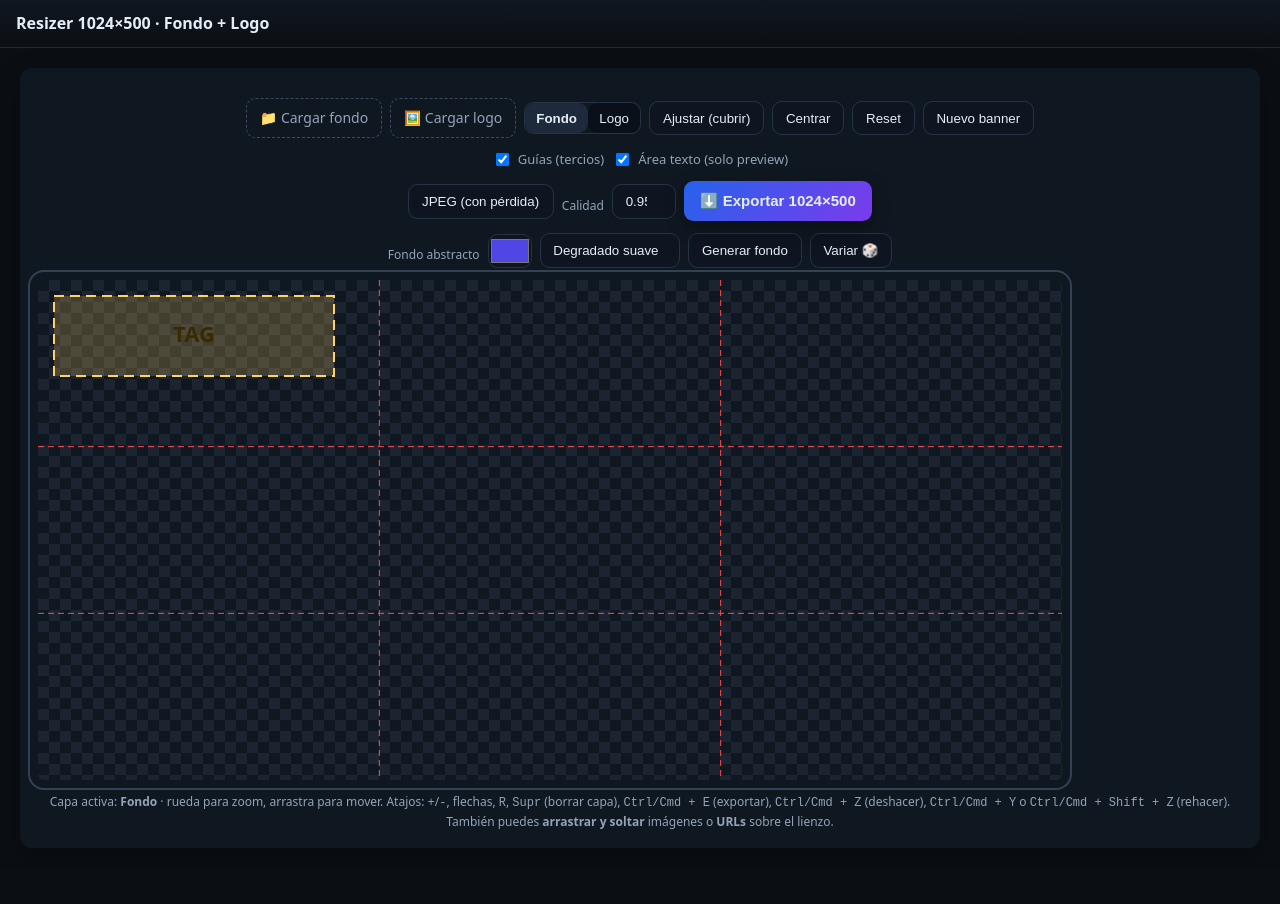
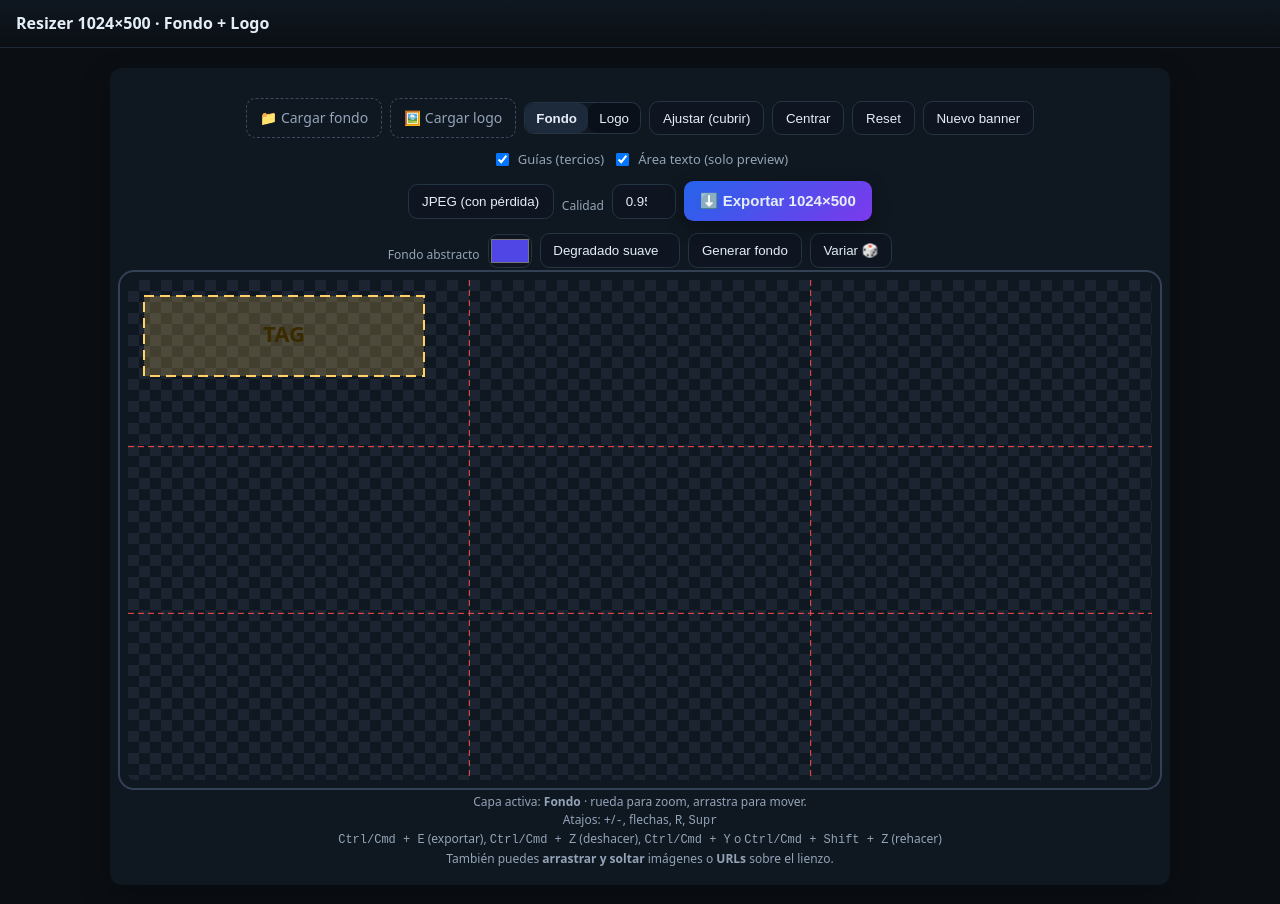
Before and after one commit to Kirkizillo/resizer-1024x500, a plain HTML site: page index.html in a window 1280 px wide. Before the commit the page ends 868 px from the top, so only its background shows below. Drawn offline with Linux system fonts and the light colour scheme.

Commit message:
texto centrado

```diff
--- a/index.html
+++ b/index.html
@@ -98,7 +98,12 @@
       <div class="canvas-wrap">
         <canvas id="canvas" width="1024" height="500" title="Arrastra imágenes o URLs aquí"></canvas>
       </div>
-      <div class="muted" id="info">Capa activa: <strong id="which">Fondo</strong> · rueda para zoom, arrastra para mover. Atajos: <kbd>+</kbd>/<kbd>-</kbd>, flechas, <kbd>R</kbd>, <kbd>Supr</kbd> (borrar capa), <kbd>Ctrl/Cmd + E</kbd> (exportar), <kbd>Ctrl/Cmd + Z</kbd> (deshacer), <kbd>Ctrl/Cmd + Y</kbd> o <kbd>Ctrl/Cmd + Shift + Z</kbd> (rehacer). También puedes <strong>arrastrar y soltar</strong> imágenes o <strong>URLs</strong> sobre el lienzo.</div>
+<div class="muted" id="info" style="text-align:center">
+  Capa activa: <strong id="which">Fondo</strong> · rueda para zoom, arrastra para mover.<br>
+  Atajos: <kbd>+</kbd>/<kbd>-</kbd>, flechas, <kbd>R</kbd>, <kbd>Supr</kbd><br>
+  <kbd>Ctrl/Cmd + E</kbd> (exportar), <kbd>Ctrl/Cmd + Z</kbd> (deshacer), <kbd>Ctrl/Cmd + Y</kbd> o <kbd>Ctrl/Cmd + Shift + Z</kbd> (rehacer)<br>
+  También puedes <strong>arrastrar y soltar</strong> imágenes o <strong>URLs</strong> sobre el lienzo.
+</div>
 <div id="toast" class="toast" role="status" aria-live="polite"></div>
       <div id="toast" class="toast" role="status" aria-live="polite"></div>
     </div>
```
